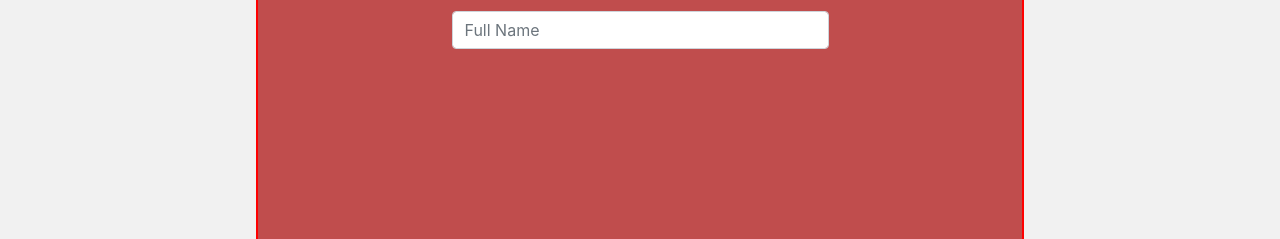
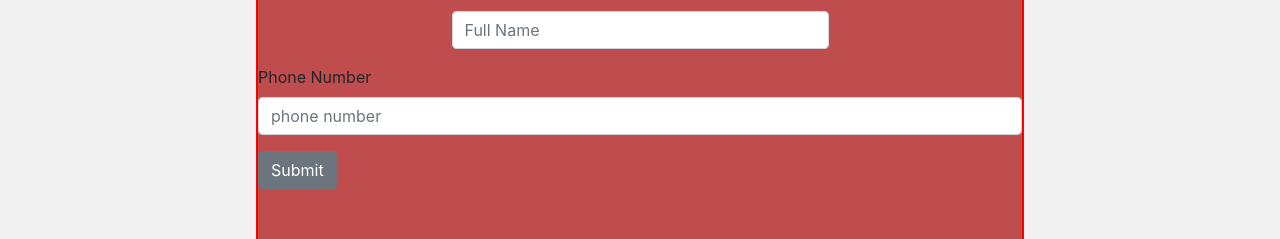
Before and after one commit to CleverOscar/Portfolio, a React (Create React App) app: page / in a window 1280 px wide. Shown: the part 1562-1801 px from the top of the page. Built offline with nearby package versions, Linux system fonts and the light colour scheme.

Commit message:
Update Contact.js

```diff
--- a/src/views/Footer/Contact/Contact.js
+++ b/src/views/Footer/Contact/Contact.js
@@ -13,12 +13,27 @@ const ContactForm =  (props) => (
                 <Col md={3} />
                 <Col md={6}>
                     <FormGroup>
-                        <Label>Full Name</Label>
-                        <Input placeholder="Full Name"/>
+                        <Label
+                            for="name">
+                                Full Name
+                         </Label>
+                        <Input
+                            type="text"
+                             placeholder="Full Name"/>
                     </FormGroup>
                 </Col>
                 <Col md={3} />
             </Row>
+            <Row>
+                <Col col={6} >
+                    <FormGroup>
+                        <Label>Phone Number</Label>
+                        <Input type="number" placeholder="phone number" />
+                    </FormGroup>
+                </Col>
+            </Row>
+
+            <Button>Submit</Button>
         </Form>
 
     </div>
```
